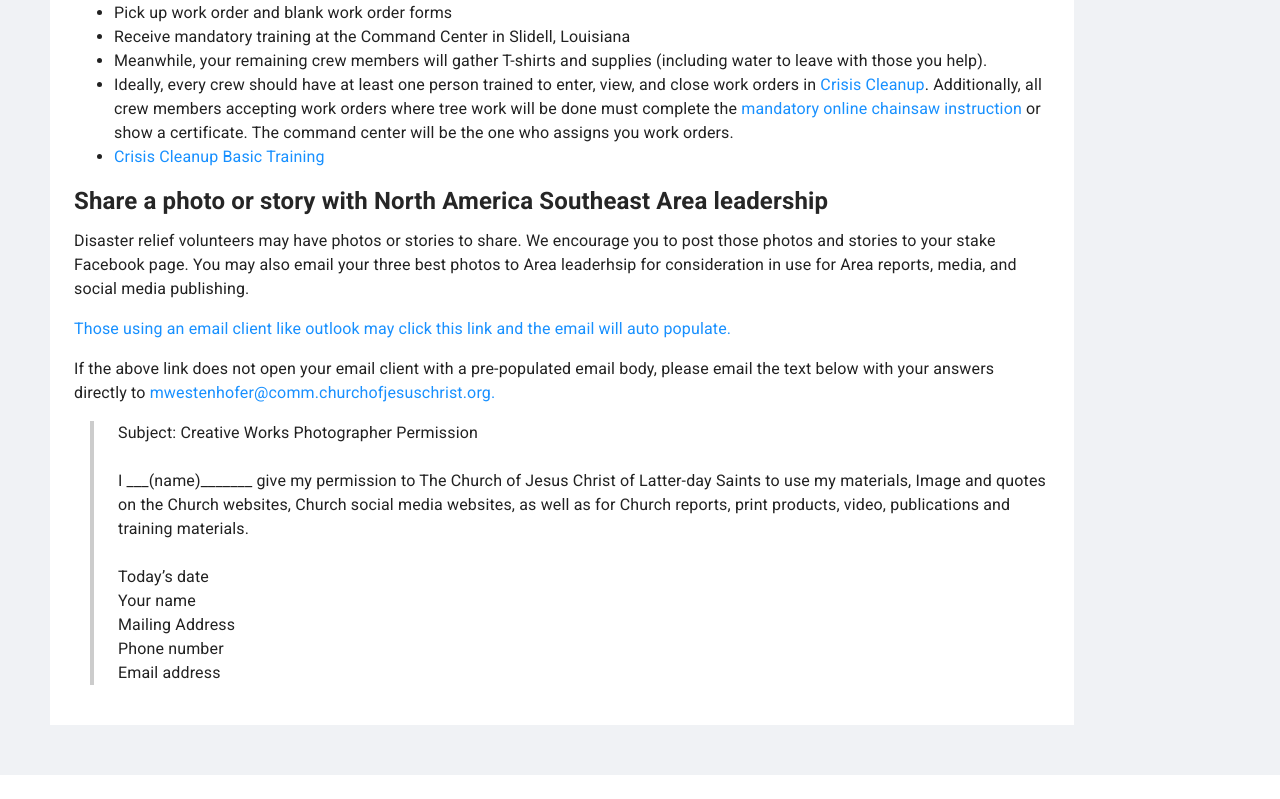
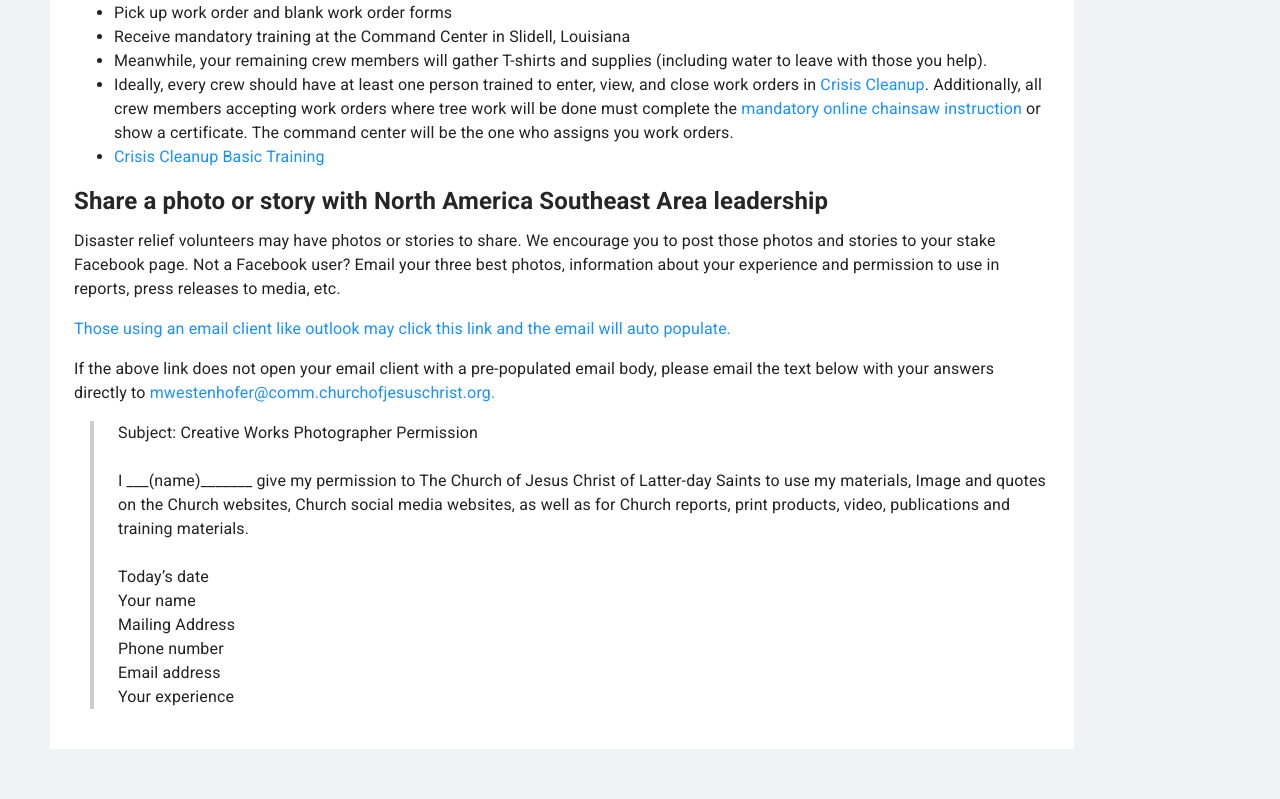
Before and after one commit to jaremieww/nase-disaster-relief, a React (Create React App) app: page /ida/hammond in a window 1280 px wide. Shown: the part 729-1528 px from the top of the page. Before the commit the page ends 1504 px from the top, so only its background shows below. Built offline with nearby package versions, Linux system fonts and the light colour scheme.

Commit message:
Edit social sharing wording

```diff
--- a/src/CrewLeaderChecklist.tsx
+++ b/src/CrewLeaderChecklist.tsx
@@ -43,12 +43,13 @@ export default function CrewLeaderChecklist() {
     </ul>
 
     <Title level={3}>Share a photo or story with North America Southeast Area leadership</Title>
-    <p>Disaster relief volunteers may have photos or stories to share. We encourage you to post those photos and stories to your stake Facebook page.
-      You may also email your three best photos to Area leaderhsip for consideration in use for Area reports, media, and social media publishing.
+    <p>
+      Disaster relief volunteers may have photos or stories to share. We encourage you to post those photos and stories to your stake Facebook page.
+      Not a Facebook user? Email your three best photos, information about your experience and permission to use in reports, press releases to media, etc.
     </p>
 
     <p>
-      <PopoutLink href="mailto:mwestenhofer@comm.churchofjesuschrist.org?subject= Creative Works Photographer Permission&body=I ___(name)_______ give my permission to The Church of Jesus Christ of Latter-day Saints to use my materials, Image and quotes on the Church websites, Church social media websites, as well as for Church reports, print products, video, publications and training materials. Please include the following information:%0D%0AToday’s date %0D%0AYour Name  %0D%0AMailing Address %0D%0APhone number %0D%0AEmail address">
+      <PopoutLink href="mailto:mwestenhofer@comm.churchofjesuschrist.org?subject= Creative Works Photographer Permission&body=I ___(name)_______ give my permission to The Church of Jesus Christ of Latter-day Saints to use my materials, Image and quotes on the Church websites, Church social media websites, as well as for Church reports, print products, video, publications and training materials. Please include the following information:%0D%0AToday’s date %0D%0AYour Name  %0D%0AMailing Address %0D%0APhone number %0D%0AEmail address%0D%0AYour experience">
         Those using an email client like outlook may click this link and the email will auto populate.
       </PopoutLink>
     </p>
@@ -65,6 +66,7 @@ export default function CrewLeaderChecklist() {
       Mailing Address<br />
       Phone number<br />
       Email address<br />
+      Your experience<br />
     </blockquote>
   </>
 
```
